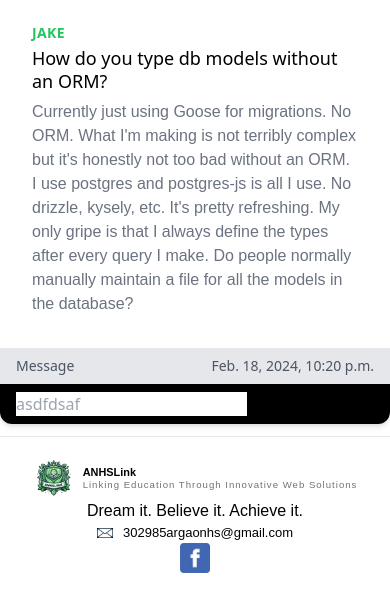
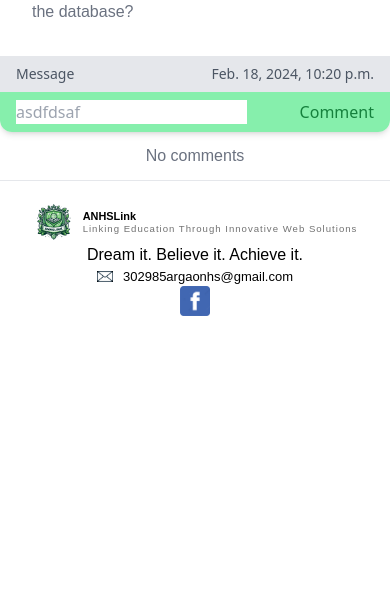
Before and after one commit to Cozyx213/ANHSLINK2, a Django app: page /forum/2/ in a window 390 px wide. Shown: the part 454-1047 px from the top of the page. After the commit the page ends 770 px from the top, so only its background shows below. Run offline with Django 4.2, Linux system fonts and the light colour scheme; a user stored in the database is signed in; data comes from the database, SQL or seed files in the repository.

Commit message:
added comment now

```diff
--- a/main/models.py
+++ b/main/models.py
@@ -4,6 +4,7 @@ import uuid, os
 from django.dispatch import receiver
 from django.db.models.signals import post_delete
 from django.utils.text import slugify
+from django.utils.timezone import timezone
 class Post(models.Model):
     author = models.ForeignKey(User, on_delete=models.CASCADE)
     title = models.CharField (max_length=200)
@@ -34,16 +35,22 @@ class Resources (models.Model):
         return self.grade +''+ self.subject
 
 class Forum (models.Model):
+    author = models.ForeignKey(User, on_delete=models.CASCADE)
     title = models.CharField(max_length=50, default="")
     description = models.CharField(max_length=400, default="")
+
     uploaded_at = models.DateTimeField(auto_now_add=True)
-    author = models.ForeignKey(User, on_delete=models.CASCADE)
-    comments = models.IntegerField(default=0)
     likes = models.IntegerField(default=0)
     def __str__(self):
         return self.title
-class comment(models.Model):
-    text = models.CharField(max_length=200, default="")
+
+class Comment(models.Model):
+    forum = models.ForeignKey(Forum, on_delete=models.CASCADE, default="", related_name='comments')
+    author = models.ForeignKey(User, on_delete=models.CASCADE, default="")
+
+    text = models.CharField(max_length=200)
+
+    uploaded_at = models.DateTimeField(auto_now_add=True)
     likes = models.IntegerField(default=0)
 
 # Create your models here.
--- a/main/templates/main/forum_about.html
+++ b/main/templates/main/forum_about.html
@@ -2,12 +2,12 @@
 {% load static %}
 {% block body %}
 <div class="image_container">
-  <img class="picture rounded-full" src="{% static 'pictures/News_sign.png' %}" alt="Pic of ANHS" width="100%">
+
   <div class="image_text hidden">
     FLATAPS: Make learning fun and easy.
   </div>
 </div>
-{% for forum in forums %}
+{% for forum in forums%}
 <div class="max-w-md mx-auto bg-white rounded-xl shadow-md overflow-hidden md:max-w-2xl m-3">
   <div class="md:flex">
     <div class="p-8">
@@ -21,20 +21,44 @@
     <span class="text-sm text-gray-600"><a href="{% url 'forum_comment'  forum.id %}">Message</a></span>
     <span class="text-sm text-gray-600">{{forum.uploaded_at}}</span>
   </div>
+
   <div>
-    <form method="POST" class="px-4 py-2 bg-black flex justify-between">
+    <form method="POST" class="px-4 py-2 bg-green-300 flex justify-between">
       <input type="text" placeholder="asdfdsaf">
-      <button type="submit">asdfsadf</button>
+      <button type="submit" class="text-green-700">Comment</button>
 
     </form>
   </div>
 </div>
 
-{% empty %}
-<p class="m-3 text-center text-gray-500">No posts</p>
-{% endfor %}
+
+{% for comment in comments %}
+<div class="max-w-md mx-auto bg-white rounded-xl shadow-md overflow-hidden md:max-w-2xl m-3">
+  <div class="md:flex">
+    <div class="p-8">
+      <div class="uppercase tracking-wide text-sm text-blue-500 font-semibold author">{{comment.author.username}}</div>
+
+      <p class="mt-2 text-gray-500">{{comment.text}}</p>
+    </div>
+  </div>
+
+  <div class="px-4 py-2 bg-gray-200 text-right">
+
+    <span class="text-sm text-gray-600">{{comment.uploaded_at}}</span>
+  </div>
+
+</div>
 
 
 
+
+{%empty%}
+<p class="m-3 text-center text-gray-500">No comments</p>
+{% endfor%}
+
+
+
+{% endfor %}
+
 <script src="{% static 'js/flashcard.js' %}"></script>
 {% endblock %}
--- a/main/views.py
+++ b/main/views.py
@@ -5,7 +5,7 @@ from django.contrib.auth.decorators import login_required
 from django.template import RequestContext
 from django.shortcuts import redirect
 from .forms import PostForm
-from .models import Post
+from .models import Post, Comment
 from .forms import ResourceForm
 from .models import Resources, Forum
 import os
@@ -37,9 +37,10 @@ def show_resource(request,grade,subject):
 
 @login_required(login_url="/login")
 def forum_comment(request, id):
-
-    forum = Forum.objects.filter(id=id)
-    return render(request,"main/forum_about.html",{"forums":forum})
+    forums = Forum.objects.filter(id=id)
+    forum_instance = Forum.objects.get(id=id)
+    comments = forum_instance.comments.all()
+    return render(request,"main/forum_about.html",{"forums":forums,"comments":comments})
 
 @login_required(login_url="/login")
 def map(request):
```
Also changed, not shown: authentication/static/css/main.css (+21 -39 lines), main/admin.py (+6 -1 lines), db.sqlite3, main/migrations/0021_remove_forum_comments_comment_author_comment_forum_and_more.py (added), main/migrations/0022_alter_comment_text.py (added), main/migrations/0023_alter_comment_forum.py (added).
